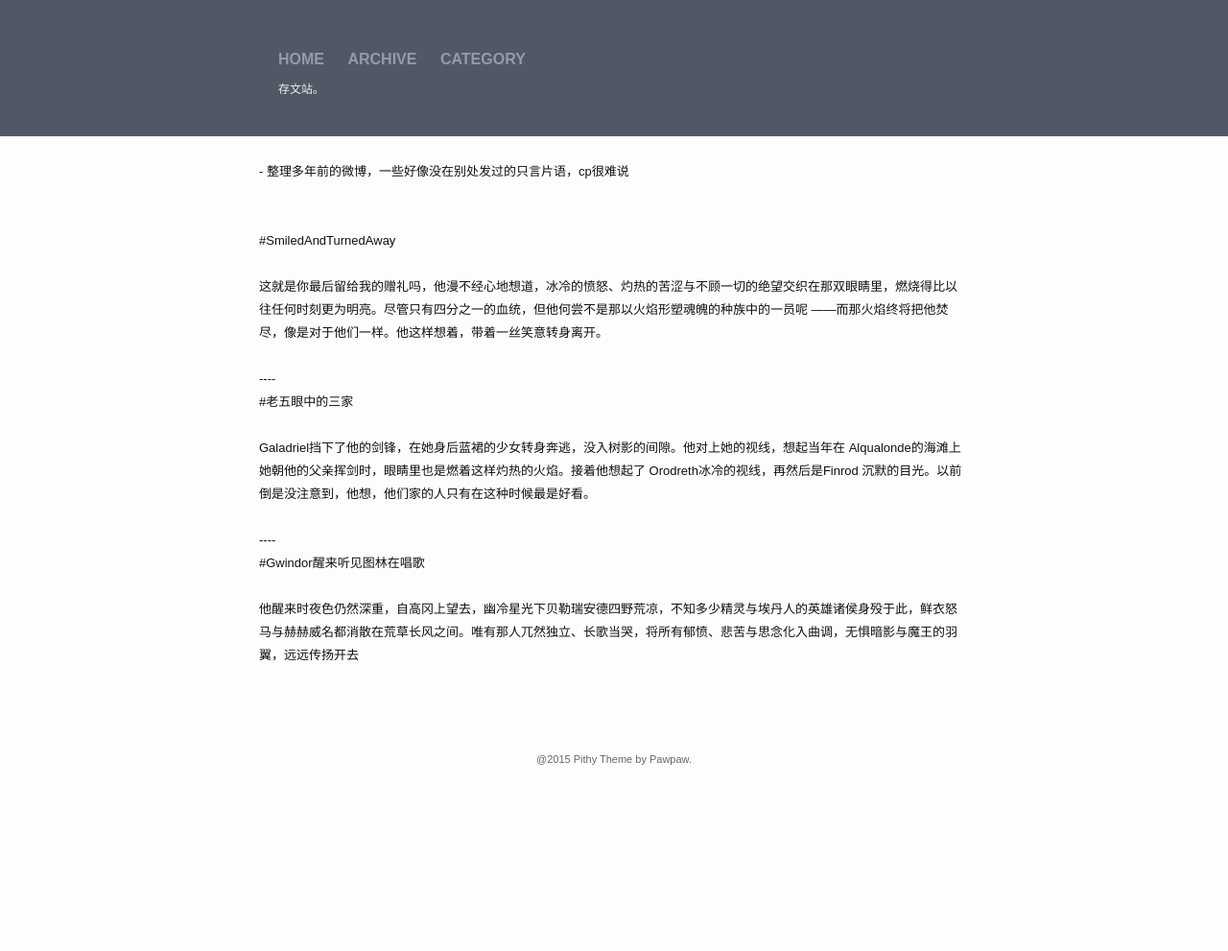
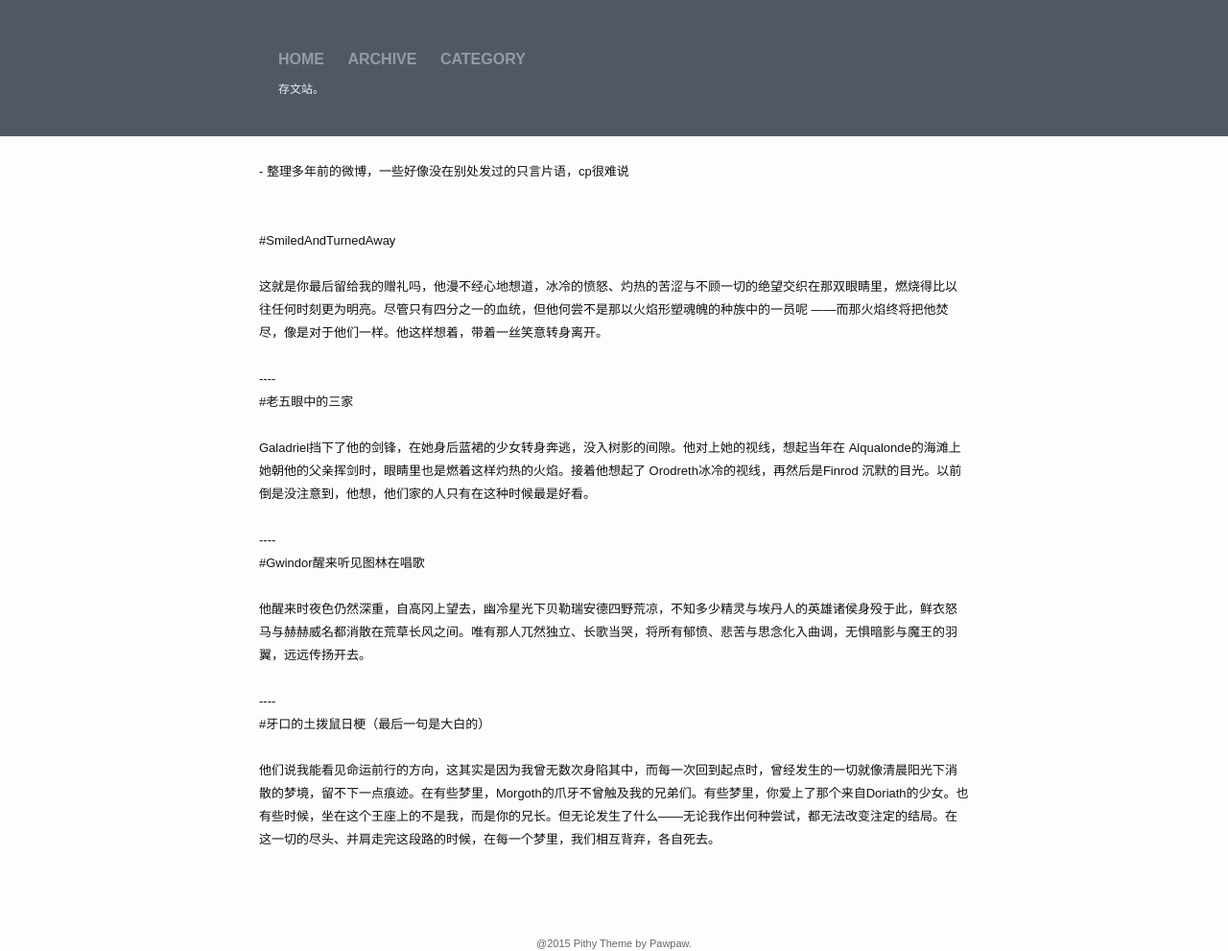
Before and after one commit to greylantern/greylantern.github.io, a Jekyll site: the page built from _posts/2023-08-22-一些微博片段.html, in a window 1280 px wide. Shown: the whole page at 96% size. Built offline with Jekyll 4.4.1, drawn with Linux system fonts in a browser that asks for light colours; before the commit the page ends 900 px from its top, so only the background shows below that.

Commit message:
some updates

```diff
--- a/_posts/2016-01-24-【Sauron:Curufin】【AU-canon divergence】【R】监禁play梗.html
+++ b/_posts/2016-01-24-【Sauron:Curufin】【AU-canon divergence】【R】监禁play梗.html
@@ -26,7 +26,7 @@ categories: 精灵宝钻：其它cp
 <br>
 <br>修长的手指搭在赤裸的肩头，然后向下，抚摸过他身上新旧不一的伤痕。疼痛和冰冷的触感让他瑟缩，他试着挣扎，但是双腕被铁镣束缚在头顶上方，使他不能动弹。越是用力，沉重的金属往皮肤里咬得越深。
 <br>
-<br>“真是遗憾，” Sauron 凑在他耳边说，声音柔和，却像是一直渗人意识深处。“即使化成了灰，他的火焰仍然比你明亮太多。”
+<br>“真是遗憾，” Sauron 凑在他耳边说，声音柔和，却像是一直渗入意识深处。“即使化成了灰，他的火焰仍然比你明亮太多。”
 <br>
 <br>“你给我……”
 <br>
--- a/_posts/2023-08-22-一些微博片段.html
+++ b/_posts/2023-08-22-一些微博片段.html
@@ -34,8 +34,17 @@ categories: 精灵宝钻：其它cp
 #Gwindor醒来听见图林在唱歌
 <br>
 <br>
-他醒来时夜色仍然深重，自高冈上望去，幽冷星光下贝勒瑞安德四野荒凉，不知多少精灵与埃丹人的英雄诸侯身殁于此，鲜衣怒马与赫赫威名都消散在荒草长风之间。唯有那人兀然独立、长歌当哭，将所有郁愤、悲苦与思念化入曲调，无惧暗影与魔王的羽翼，远远传扬开去
+他醒来时夜色仍然深重，自高冈上望去，幽冷星光下贝勒瑞安德四野荒凉，不知多少精灵与埃丹人的英雄诸侯身殁于此，鲜衣怒马与赫赫威名都消散在荒草长风之间。唯有那人兀然独立、长歌当哭，将所有郁愤、悲苦与思念化入曲调，无惧暗影与魔王的羽翼，远远传扬开去。
 
+
+<br>
+<br>
+----
+<br>
+#牙口的土拨鼠日梗（最后一句是大白的）
+<br>
+<br>
+他们说我能看见命运前行的方向，这其实是因为我曾无数次身陷其中，而每一次回到起点时，曾经发生的一切就像清晨阳光下消散的梦境，留不下一点痕迹。在有些梦里，Morgoth的爪牙不曾触及我的兄弟们。有些梦里，你爱上了那个来自Doriath的少女。也有些时候，坐在这个王座上的不是我，而是你的兄长。但无论发生了什么——无论我作出何种尝试，都无法改变注定的结局。在这一切的尽头、并肩走完这段路的时候，在每一个梦里，我们相互背弃，各自死去。
 
 <br>
 <br>
```
